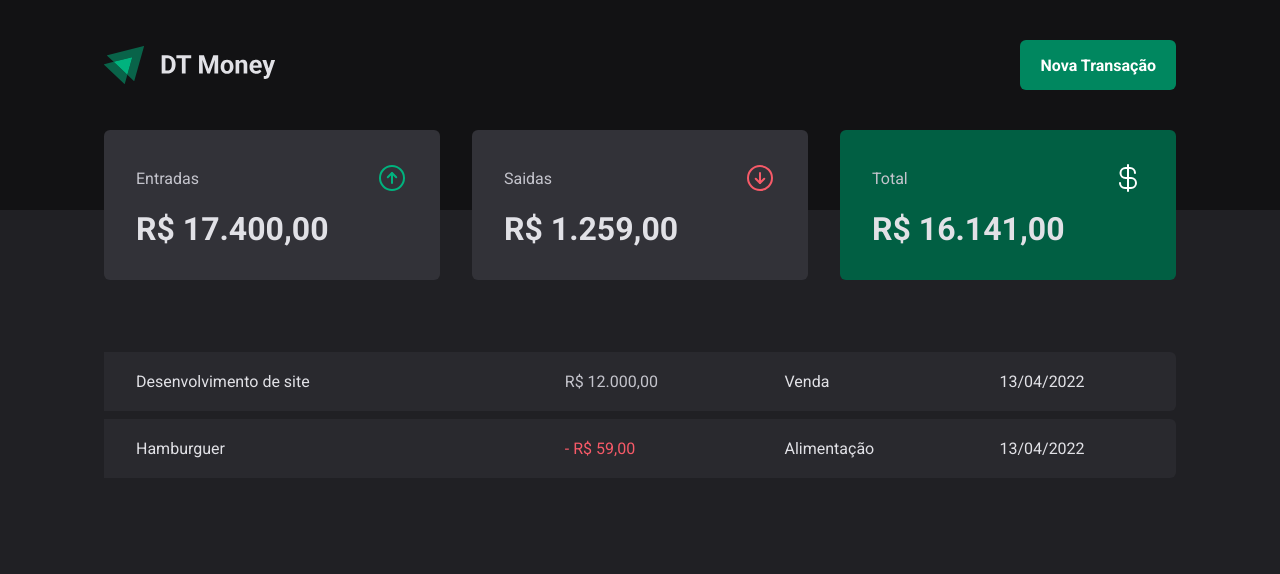
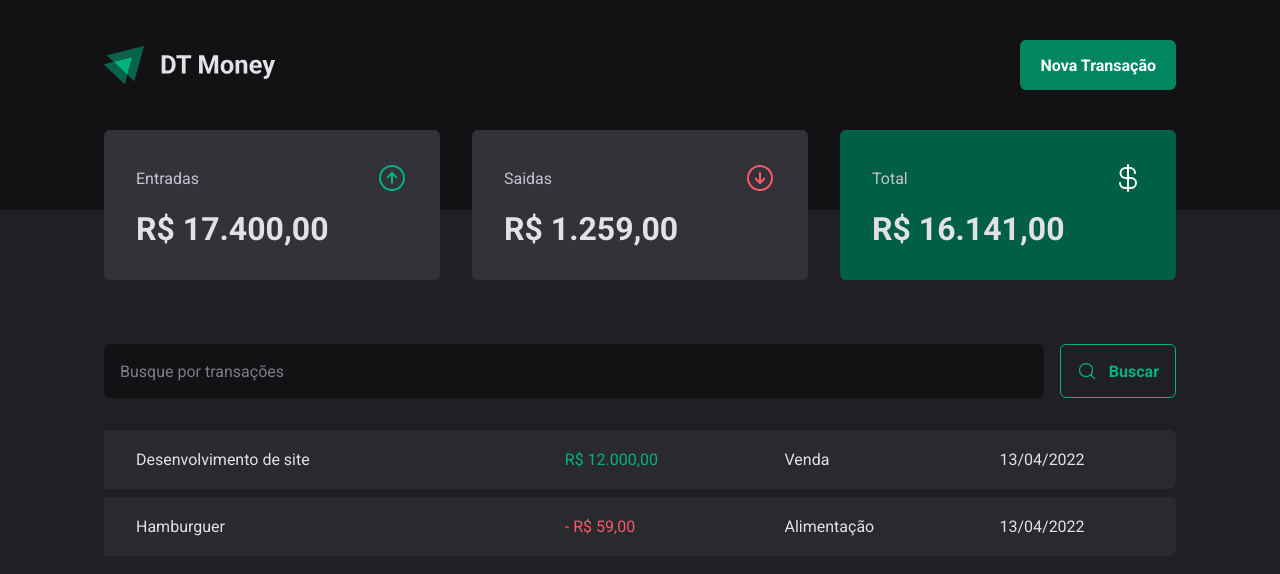
Before and after one commit to GabrielGCJ/p-03-react-js-rocketseat-dt-money, a React (Vite) app: page / in a window 1280 px wide. Shown: the top 574 px of the page. Built offline with nearby package versions, Linux system fonts and the light colour scheme.

Commit message:
feature/add-searchForm

```diff
--- a/src/pages/Transactions/Transactions.tsx
+++ b/src/pages/Transactions/Transactions.tsx
@@ -1,5 +1,6 @@
 import { Header } from "../../components/Header/Header"
 import { Summary } from "../../components/Summary/Summary"
+import { SearchForm } from "./components/SearchForm/SearchForm"
 import { PriceHighLigth, TransactionsContainer, TransactionsTable } from "./styles"
 
 export const Transactions = ( ) => {
@@ -11,7 +12,9 @@
 
 
           <TransactionsContainer>
+            <SearchForm/>
           <TransactionsTable>
+
                 <tbody>
 
                     <tr>
--- /dev/null
+++ b/src/pages/Transactions/components/SearchForm/SearchForm.tsx
@@ -0,0 +1,14 @@
+import { MagnifyingGlass } from "phosphor-react"
+import { SearchFormContainer } from "./styles"
+
+export const SearchForm = () => {
+    return (
+        <SearchFormContainer>
+         <input type="text" placeholder="Busque por transações" />
+            <button type="submit">
+                <MagnifyingGlass size={20} />
+                Buscar
+            </button>
+        </SearchFormContainer>
+    )
+}
--- /dev/null
+++ b/src/pages/Transactions/components/SearchForm/styles.ts
@@ -0,0 +1,46 @@
+import { styled } from "styled-components";
+
+export const SearchFormContainer = styled.form`
+    display: flex;
+    gap: 1rem;
+
+    input {
+        flex: 1;
+        border-radius: 6px;
+        border: 0;
+        background: ${(props) => props.theme["gray-900"]} ;
+        color: ${(props) => props.theme["gray-300"]};
+        padding: 1rem;
+
+        &::placeholder {
+            color: ${(props) => props.theme["gray-500"]};
+        }
+    }
+
+    button {
+        display: flex;
+        align-items: center;
+        gap: 0.75rem;
+
+        border: 0;
+        padding: 1rem;
+        background: transparent;
+        border: 1px solid ${(props) => props.theme["green-300"]};
+        color: ${(props) => props.theme["green-300"]};
+        font-weight: bold;
+        border-radius: 6px;
+    }
+
+    &:hover{
+
+        background: ${(props) => props.theme["green-500"]};
+        border-color: ${(props) => props.theme["green-500"]};
+        color: ${(props) => props.theme.white};
+        transition:
+            background-color 0.2s,
+            color 0.2s,
+            border-color 0.2s
+        ;
+    }
+
+`
--- a/src/pages/Transactions/styles.ts
+++ b/src/pages/Transactions/styles.ts
@@ -11,7 +11,7 @@
 width: 100%;
 border-collapse: separate;
 border-spacing: 0 0.5rem;
-/* margin-top: 1.5rem ; */
+margin-top: 1.5rem ;
 
 td{
     padding: 1.25rem 2rem;
@@ -36,5 +36,5 @@
 
 export const PriceHighLigth = styled.span<PriceHighLigthProps>`
 
-    color: ${(props) => props.variant === "income" ? props.theme["gray-300"] : props.theme["red-300"]}
+    color: ${(props) => props.variant === "income" ? props.theme["green-300"] : props.theme["red-300"]}
 `
```
